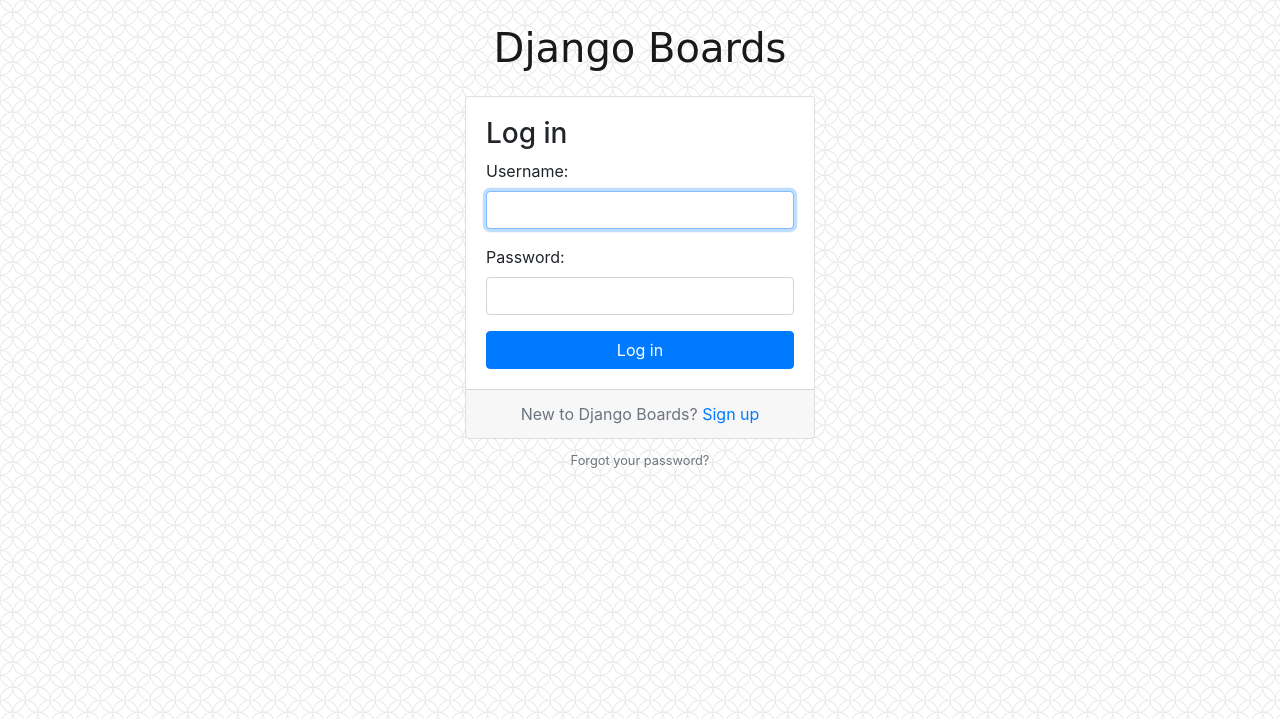
After one commit to Cuahutli/platikme, a Django app: page /login/ in a window 1280 px wide. The commit adds this page. Shown: the top 719 px of the page. Run offline with Django 3.2, Linux system fonts and the light colour scheme; some libraries are stand-ins or nearby versions; some web fonts are replaced.

Commit message:
implementando el formulario de login

```diff
--- a/src/djboards/settings.py
+++ b/src/djboards/settings.py
@@ -131,3 +131,4 @@ STATICFILES_DIRS = [
 ]
 
 LOGOUT_REDIRECT_URL = 'home'
+LOGIN_REDIRECT_URL = 'home'
--- a/src/djboards/urls.py
+++ b/src/djboards/urls.py
@@ -26,6 +26,7 @@ urlpatterns = [
 	url(r'^$', views.home, name="home"),
     url(r'^signup/$', accounts_views.signup, name="signup"),
     url(r'^logout/$', auth_views.LogoutView.as_view(), name="logout"),
+    url(r'^login/$', auth_views.LoginView.as_view(template_name='login.html'), name='login'),
     url(r'^boards/(?P<pk>\d+)/$', views.board_topics, name='board_topics'),
     url(r'^boards/(?P<pk>\d+)/new/$', views.new_topic, name='new_topic'),
     url(r'^admin/', admin.site.urls),
--- a/src/templates/base.html
+++ b/src/templates/base.html
@@ -26,11 +26,28 @@
             </button>
 
             <div class="collapse navbar-collapse" id="mainMenu">
+
+                {% if user.is_authenticated %}
                 <ul class="navbar-nav ml-auto">
                     <li class="nav-item">
-                        <a href="#" class="nav-link">{{ user.username }}</a>
+                        <a href="#" class="nav-link dropdown-toggle" id="userMenu" data-toggle="dropdown" aria-haspopup="true" aria-expanded="false">
+                            {{ user.username }}
+                        </a>
+                        <div class="dropdown-menu dropdown-menu-right" aria-labelledby="userMenu">
+                            <a href="#" class="dropdown-item">My Account</a>
+                            <a href="#" class="dropdown-item">Change Password</a>
+                            <div class="dropdown-divider"></div>
+                            <a href="{% url 'logout' %}" class="dropdown-item">Log out</a>
+                        </div>
                     </li>
                 </ul>
+                {% else %}
+                    <form action="" class="form-inline ml-auto">
+                        <a href="{% url 'login' %}" class="btn btn-outline-secondary">Log in</a>
+                        <a href="{% url 'signup' %}" class="btn btn-primary ml-2">Sign up</a>
+                    </form>
+                {% endif %}
+
             </div>
         </div>
     </nav>
--- /dev/null
+++ b/src/templates/login.html
@@ -0,0 +1,40 @@
+{% extends 'base.html' %}
+
+{% load static %}
+
+
+{% block stylesheet %}
+    <link rel="stylesheet" href="{% static 'css/accounts.css' %}">
+{% endblock stylesheet %}
+
+
+{% block body %}
+    <div class="container">
+        <h1 class="text-center logo my-4">
+            <a href="{% url 'home' %}">Django Boards</a>
+        </h1>
+        <div class="row justify-content-center">
+            <div class="col-lg-4 col-md-6 col-sm-8">
+                <div class="card">
+                    <div class="card-body">
+                        <h3 class="card-tittle">Log in</h3>
+                        <form action="" method="post" novalidate>
+                            {% csrf_token %}
+                            {% include 'includes/form.html' %}
+                            <button type="submit" class='btn btn-primary btn-block'>Log in</button>
+                        </form>
+                    </div>
+                    <div class="card-footer text-muted text-center">
+                        New to Django Boards? <a href="{% url 'signup' %}">Sign up</a>
+                    </div>
+                </div>
+                <div class="text-center py-2">
+                    <small>
+                        <a href="#" class="text-muted">Forgot your password?</a>
+                    </small>
+                </div>
+            </div>
+        </div>
+    </div>
+
+{% endblock body %}
```
